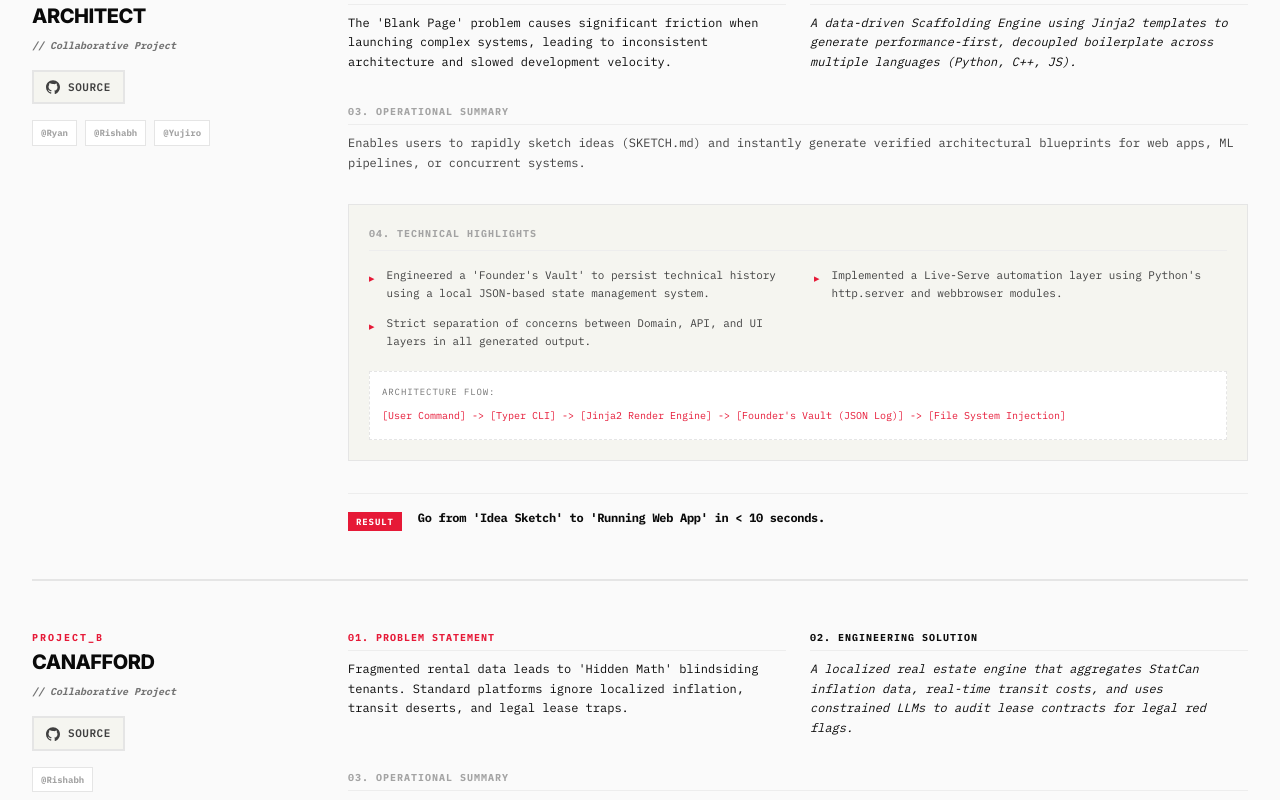
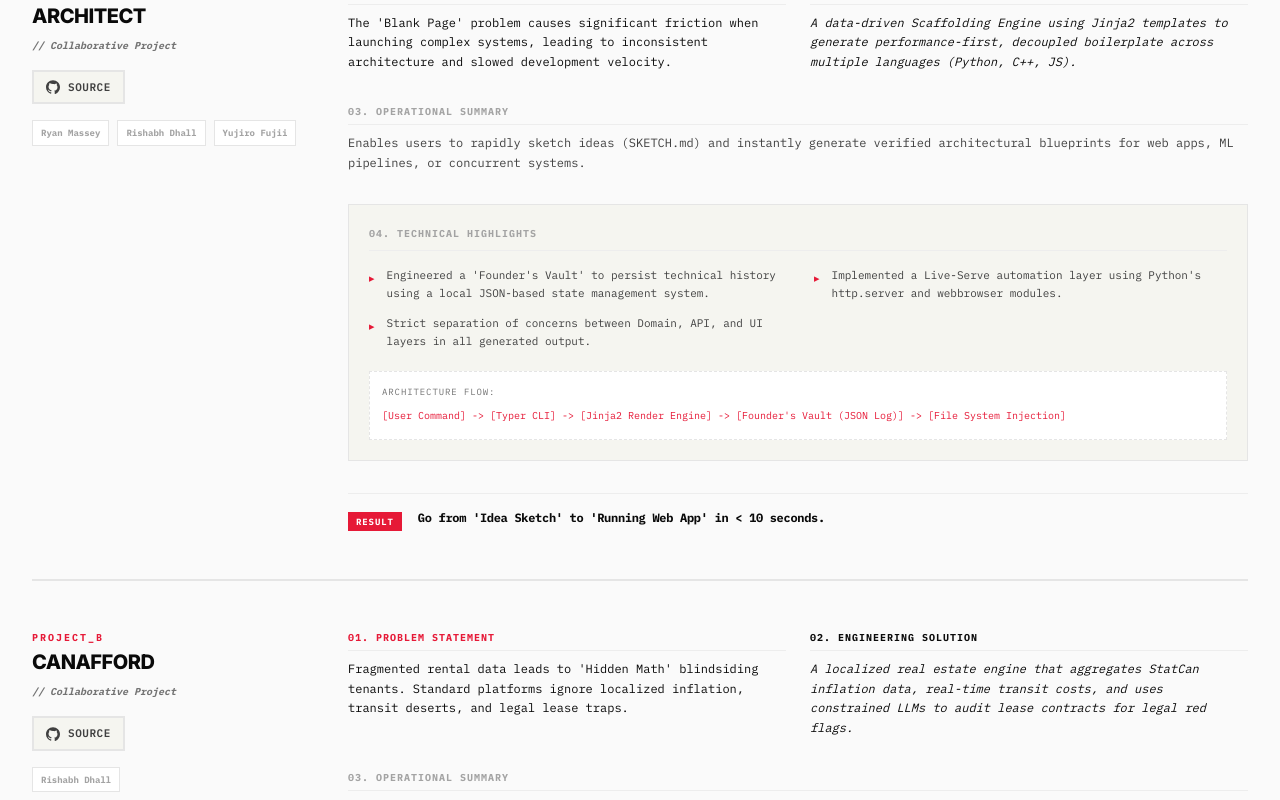
Before and after one commit to chamathdesilva1015/personal-portfolio, a React (Vite) app: page / in a window 1280 px wide. Shown: the part 3400-4200 px from the top of the page. Built offline with nearby package versions, Linux system fonts and the light colour scheme.

Commit message:
Show full names for project collaborators

```diff
--- a/src/components/Projects.jsx
+++ b/src/components/Projects.jsx
@@ -186,7 +186,7 @@ function DocProject({ proj, index, visible }) {
                     rel="noopener noreferrer"
                     className="text-[9px] font-mono font-bold px-2 py-1 border border-border hover:border-accent text-text-light hover:text-accent transition-all duration-150 bg-white"
                   >
-                    @{member.name.split(' ')[0]}
+                    {member.name}
                   </a>
                 ))}
               </div>
```
